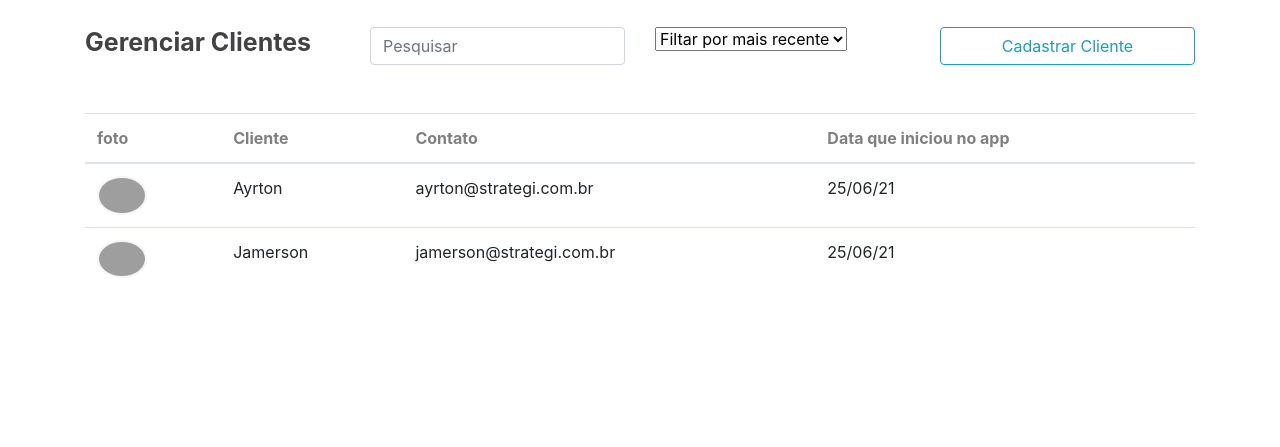
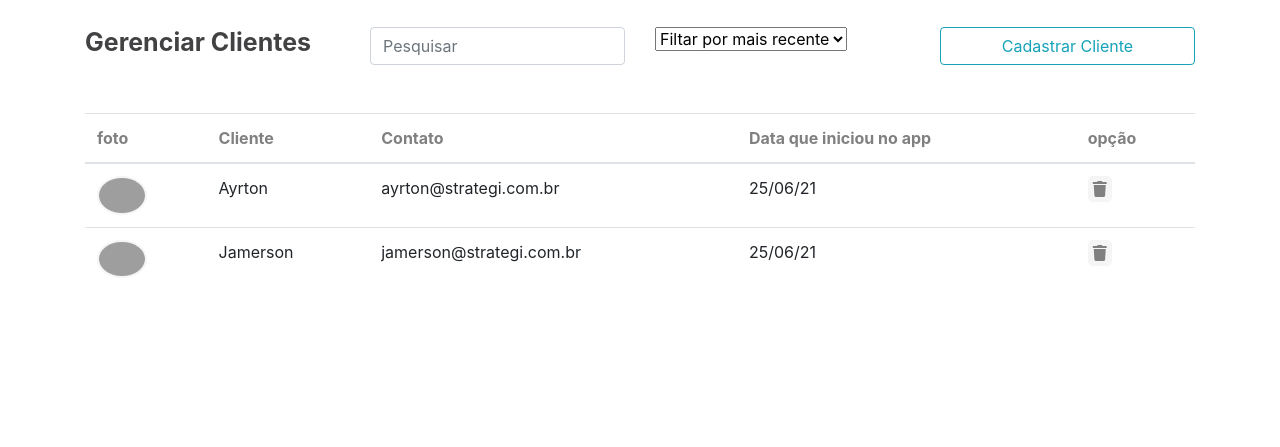
Before and after one commit to dassaev-lima/immobile, a Django app: page /clientes/ in a window 1280 px wide. Shown: the part 353-800 px from the top of the page. Run offline with Django 3.2, Linux system fonts and the light colour scheme; data comes from the database, SQL or seed files in the repository; both versions use the stored data as it was after the commit; some libraries are stand-ins or nearby versions; grey boxes are pictures that could not be loaded.

Commit message:
realizando delete de cliente

```diff
--- a/core/views.py
+++ b/core/views.py
@@ -23,7 +23,14 @@ def add_cliente(request):
                                cpf=cpf,
                                email=email,
                                telefone=telefone)
-    return redirect('/')
+    return redirect('clientes/')
+
+def delete_cliente(request,id_cliente):
+    if id_cliente:
+        cliente = Cliente.objects.get(id=id_cliente)
+        cliente.delete()
+    return redirect('/clientes/')
+
 def lista_clientes(request):
     lista_de_clientes = Cliente.objects.all()
     dados = {"clientes":lista_de_clientes}
--- a/immobile/urls.py
+++ b/immobile/urls.py
@@ -23,6 +23,7 @@ urlpatterns = [
     path('',RedirectView.as_view(url='/imoveis/')),
     path('imoveis/',views.lista_imoveis),
     path('clientes/',views.lista_clientes),
-    path('novo-cliente/',views.novo_cliente),
-    path('add-cliente/',views.add_cliente)
+    path('clientes/delete/<int:id_cliente>/',views.delete_cliente),
+    path('clientes/novo/',views.novo_cliente),
+    path('clientes/add/',views.add_cliente)
 ]
--- a/templates/clientes.html
+++ b/templates/clientes.html
@@ -17,7 +17,7 @@
 
                 </div>
                 <div class="col-3">
-                    <a href="/novo-cliente/"><button type="button" class="btn btn-outline-info btn-block">Cadastrar Cliente</button></a>
+                    <a href="/clientes/novo/"><button type="button" class="btn btn-outline-info btn-block">Cadastrar Cliente</button></a>
                 </div>
             </div>
         </div>
@@ -29,6 +29,7 @@
                         <th scope="col">Cliente</th>
                         <th scope="col">Contato</th>
                         <th scope="col">Data que iniciou no app</th>
+                        <th>opção</th>
                     </tr>
                 </thead>
                 <tbody>
@@ -41,6 +42,16 @@
                         <td>{{ cliente.nome}}</td>
                         <td>{{ cliente.email }}</td>
                         <td>{{ cliente.get_data_entrada_br }}</td>
+                        <td>
+                            <a href="/clientes/delete/{{ cliente.id }}/">
+                                <i class="fa fa-trash" style="color:grey;background-color:whitesmoke; padding:5px;border-radius:5px"></i>
+                            </a>
+                        </td>
+                        <!--<td>
+                            <a href="/clientes/edit/{{ cliente.id }}/">
+                                <i class="fa fa-pencil" style="color:grey;background-color:whitesmoke; padding:5px;border-radius:5px"></i>
+                            </a>
+                        </td>-->
                     </tr>
                  {% endfor %}
                 </tbody>
--- a/templates/novo-cliente.html
+++ b/templates/novo-cliente.html
@@ -5,7 +5,7 @@
         <div class="row pt-5 ">
             <div class="col-6 pt-4">
                 <h1 class="text-center">Formulário de Cadastro</h1>
-                <form action="/add-cliente/" method="post" class="form-group">{% csrf_token %}
+                <form action="/clientes/add/" method="post" class="form-group">{% csrf_token %}
                     <div class="col-12">
                         <label for="nome">Nome</label>
                         <input type="text" class="form-control" name="nome">
```
Also changed, not shown: db.sqlite3.
